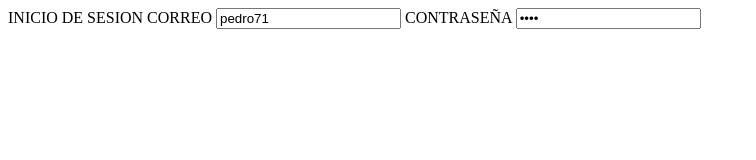
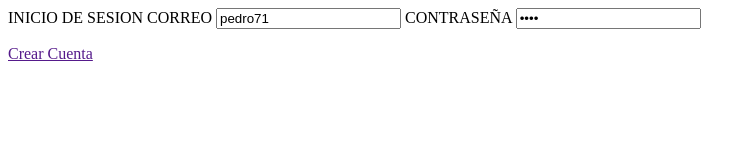
Before and after one commit to ADMI-Gr/Proyecto_Final, a plain HTML site: page Index.html in a window 1280 px wide. Shown: the whole page, without its empty margins (0-756 px from the left). Drawn offline with Linux system fonts and the light colour scheme.

Commit message:
commit de prueba

```diff
--- a/Index.html
+++ b/Index.html
@@ -13,6 +13,7 @@
             <input type="email" value="pedro71">
             <label for="">CONTRASEÑA</label>
             <input type="password" value="****">
+            <p><a href="">Crear Cuenta</a></p>
         </form>
     </div>
 </body>
```
